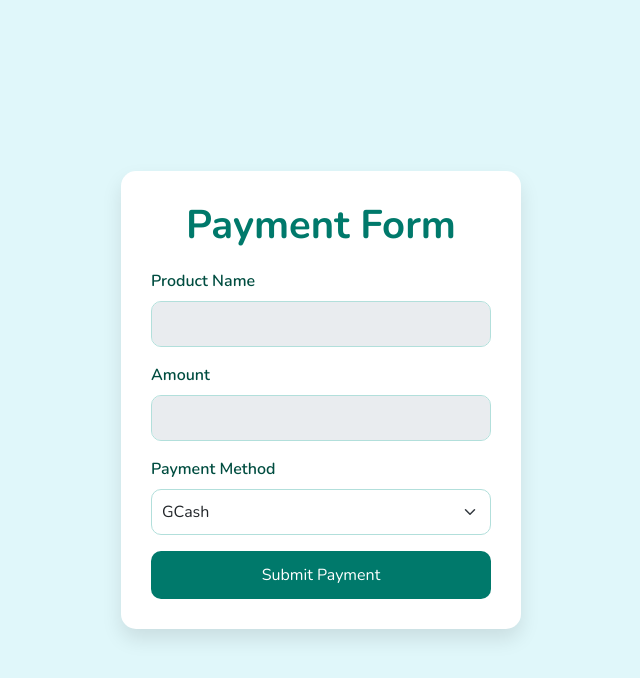
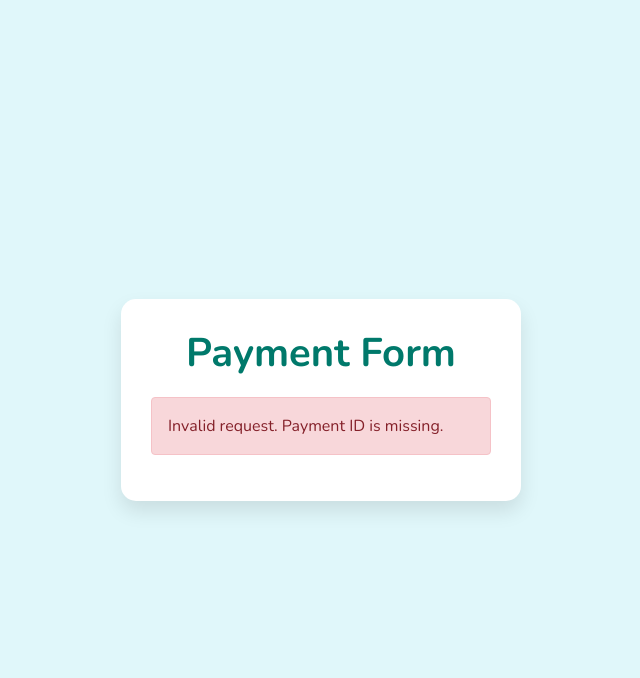
Before and after one commit to Lord-binns/Olemberio-pdo-crud, a PHP site: template pages/PaymentandAcounting.php in a window 1280 px wide. Shown: the top 678 px of the page, without its empty margins (319-959 px from the left). Run offline with PHP 8.4, Linux system fonts and the light colour scheme; the template is opened without the code that fills it, so the values that code supplies are empty.

Commit message:
fixed css and data fields

```diff
--- a/pages/PaymentandAcounting.php
+++ b/pages/PaymentandAcounting.php
@@ -44,12 +44,17 @@ if (isset($_GET['payment_id'])) {
         .form-control:focus, .form-select:focus { border-color: #00796b; box-shadow: none; }
         .btn-primary { width: 100%; padding: 12px; background-color: #00796b; border: none; border-radius: 10px; color: #fff; cursor: pointer; transition: background-color 0.3s ease; }
         .btn-primary:hover { background-color: #004d40; }
-        .alert { display: none; margin-top: 20px; }
+        .alert { margin-top: 20px; }
     </style>
 </head>
 <body>
     <div class="container">
         <h1>Payment Form</h1>
+        <?php if (isset($error_message)): ?>
+            <div class="alert alert-danger" role="alert">
+                <?php echo htmlspecialchars($error_message); ?>
+            </div>
+        <?php else: ?>
             <form id="paymentForm">
                 <div class="mb-3">
                     <label for="product_name" class="form-label">Product Name</label>
@@ -71,9 +76,10 @@ if (isset($_GET['payment_id'])) {
                 <input type="hidden" name="purchase_id" value="<?php echo htmlspecialchars($payment_id); ?>">
                 <button type="submit" class="btn btn-primary">Submit Payment</button>
             </form>
-        <div id="successMessage" class="alert alert-success" role="alert">
+            <div id="successMessage" class="alert alert-success" role="alert" style="display:none;">
                 Payment Successful! Redirecting...
             </div>
+        <?php endif; ?>
     </div>
     <script src="https://code.jquery.com/jquery-3.6.0.min.js"></script>
     <script>
```
Lines whose indentation alone changed are shown as unchanged.
